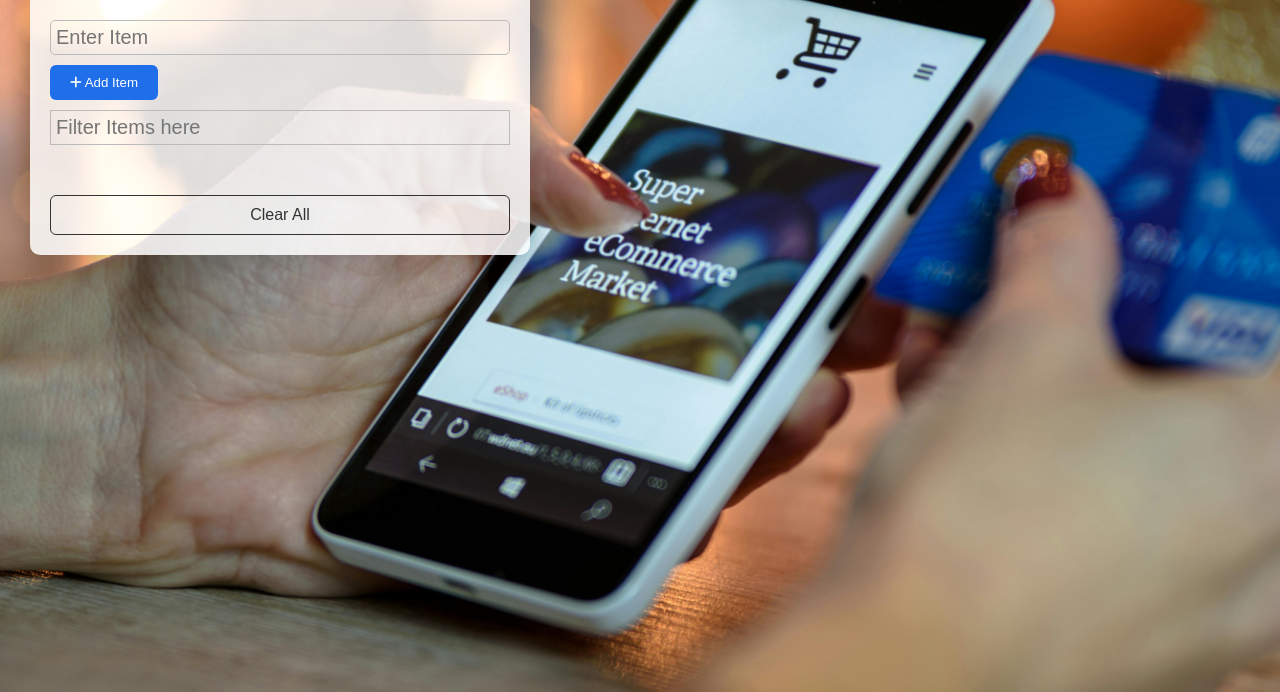
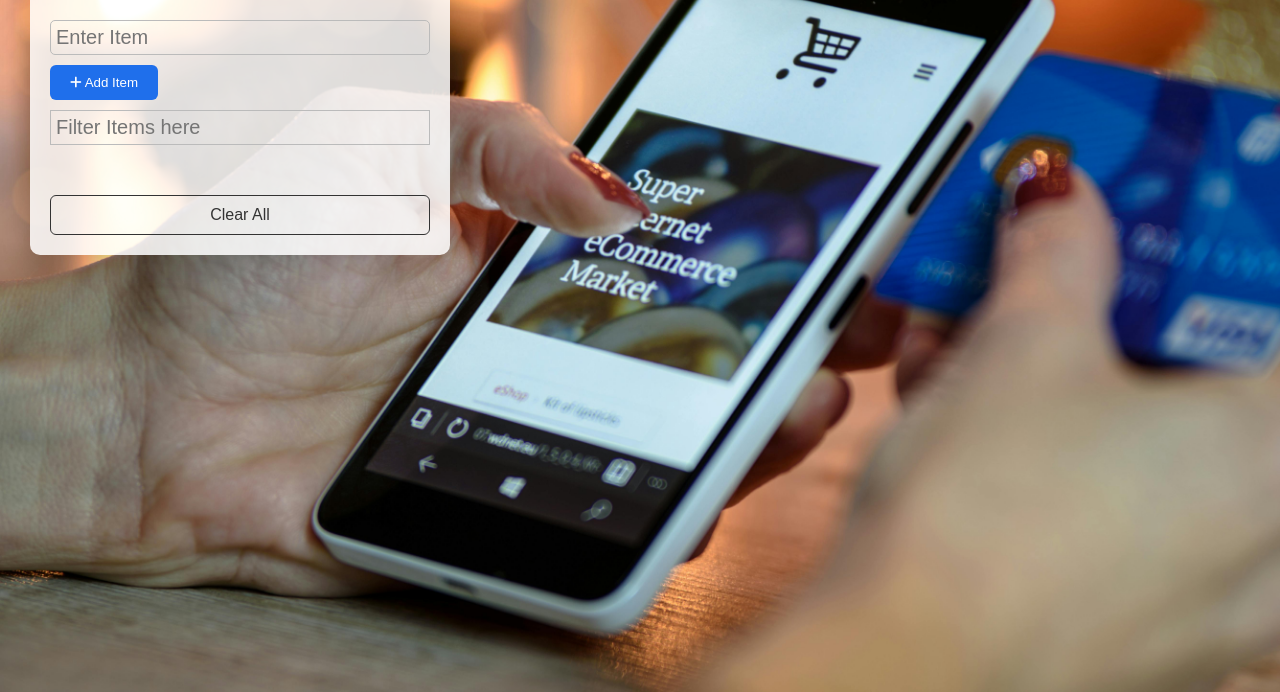
Before and after one commit to k-daks101/ShoppingList_2, a plain HTML site: page index.html in a window 1280 px wide. Shown: the part 108-800 px from the top of the page. Drawn offline with Linux system fonts and the light colour scheme.

Commit message:
reduced the size of the box

```diff
--- a/Stylep1.css
+++ b/Stylep1.css
@@ -36,7 +36,7 @@ header h1 {
 
 
 .container {
-  max-width: 500px;
+  max-width: 420px;
   margin: 30px 0 30px 30px;
   /* shift container towards left with left margin */
   padding: 20px;
```
